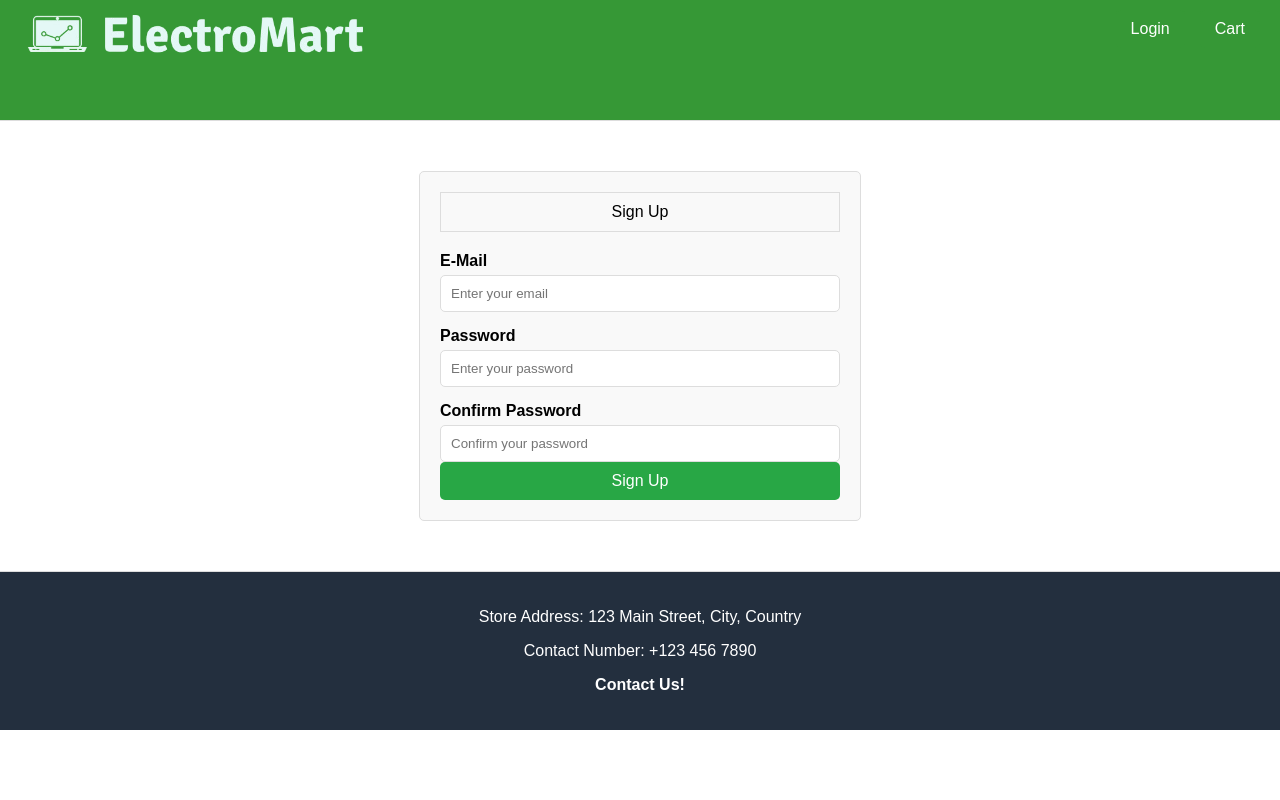
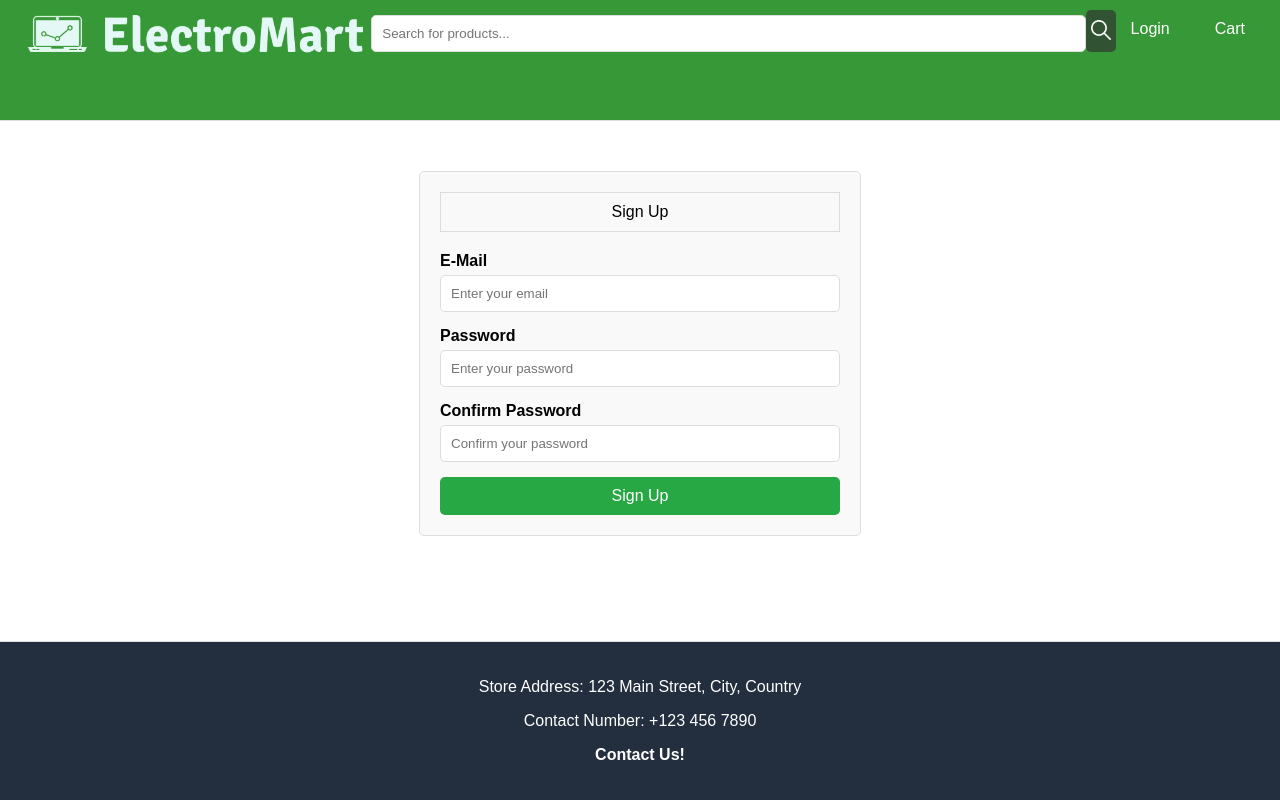
Before and after one commit to ibrahimmdfarid/IE4727-Project, a PHP site: page /signup_page.html in a window 1280 px wide. Run offline with PHP 8.4, Linux system fonts and the light colour scheme.

Commit message:
Moved search bar to header section

```diff
--- a/signup_page.html
+++ b/signup_page.html
@@ -5,6 +5,8 @@
     <meta http-equiv="X-UA-Compatible" content="IE=edge">
     <meta name="viewport" content="width=device-width, initial-scale=1.0">
     <title>Sign Up Page</title>
+    <link rel="stylesheet" href="styles.css">
+
     <style>
         body {
             font-family: Arial, sans-serif;
@@ -142,6 +144,7 @@
             box-sizing: border-box;
         }
         .sign-up-button {
+            margin-top: 15px;
             width: 100%;
             padding: 10px;
             background-color: #28a745;
@@ -177,7 +180,13 @@
 <body>
 
 <header>
-    <a href="index.html"><img src="images\store_logo.png" alt="Store Logo"></a>
+    <a href="index.html"><img src="images/store_logo.png" alt="Store Logo"></a>
+    <div class="search-container">
+        <input type="text" class="search-bar" placeholder="Search for products...">
+        <button class="search-button">
+            <img src="images/magnifying_glass_icon.png" alt="Search" class="search-icon"> <!-- Use the correct path for the image -->
+        </button>
+    </div>
     <div class="buttons">
         <a href="loginpage.html"><button>Login</button></a>
         <a href="cartpage.html"><button>Cart</button></a>
--- a/styles.css
+++ b/styles.css
@@ -1,8 +1,12 @@
-body {
+html, body {
+    height: 100%;
+    margin: 0;
+    display: flex;
+    flex-direction: column;
     font-family: Arial, sans-serif;
-    margin: 0;
     padding: 0;
 }
+
 header {
     display: flex;
     justify-content: space-between;
@@ -43,13 +47,37 @@ header .buttons button:disabled {
     background-color: #a5d8a3;
     cursor: not-allowed;
 }
+.search-container {
+    flex-grow: 1; /* Allow search container to grow and fill space */
+    display: flex; /* Enable flexbox for alignment */
+    justify-content: center; /* Center align the search bar */
+}
+
 .search-bar {
-    display: block;
-    width: 60%;
-    margin: 20px auto;
-    padding: 10px;
-    font-size: 16px;
+    width: 100%; /* Full width */
+    max-width: 750px;
+    padding: 10px; /* Add some padding */
+    border: 1px solid #ddd; /* Border similar to input fields */
+    border-radius: 5px; /* Rounded corners */
+    box-sizing: border-box; /* Ensure padding doesn't affect total width */
 }
+
+.search-button {
+    background-color: #325332; /* Primary color for the search button */
+    padding: 5px; /* Add padding around the icon */
+    border-radius: 5px; /* Rounded corners */
+    transition: background-color 0.3s ease; /* Smooth transition for hover */
+}
+
+.search-button:hover {
+    background-color: #2a7323; /* Darker shade for hover effect */
+}
+
+.search-icon {
+    width: 20px;
+    height: 20px;
+}
+
 .categories {
     display: flex;
     justify-content: space-around;
@@ -159,7 +187,7 @@ button {
     cursor: pointer;
 }
 button:hover {
-    background-color: #218838;
+    filter: brightness(0.9);
 }
 .total-payment {
     display: flex;
@@ -173,6 +201,7 @@ footer {
     background-color: #232F3E;
     color: #FFFFFF;
     border-top: 1px solid #ddd;
+    margin-top: auto; /* Pushes footer to bottom of the page */
 }
 footer a {
     color: #FFFFFF;
```
Also changed, not shown: cartpage.html (+7 -1 lines), checkoutpage.html (+7 -1 lines), contactpage.html (+9 -1 lines), faqpage.html (+13 -1 lines), index.html (+7 -3 lines), loginpage.html (+8 -1 lines), productpage.html (+13 -1 lines), profilepage.html (+9 -1 lines), images/magnifying_glass_icon.png (added).
